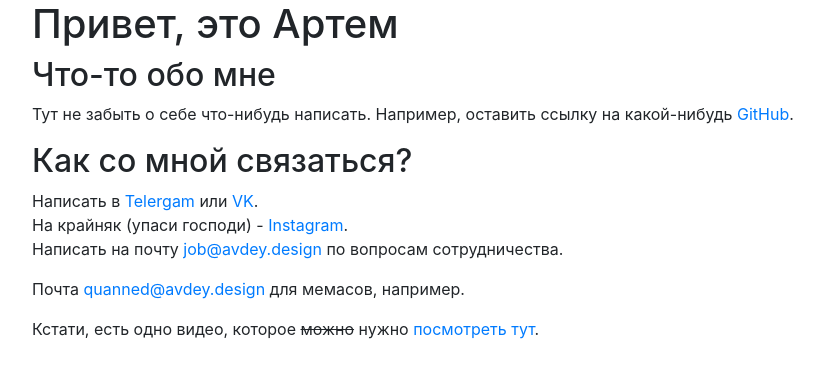
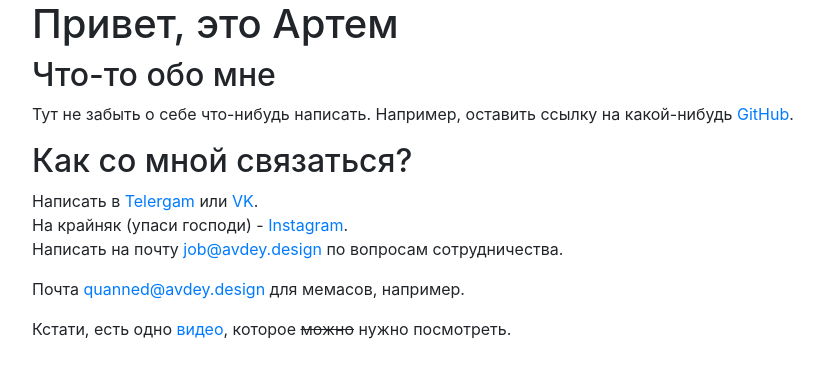
Before and after one commit to quanned/my-site, a plain HTML site: page index.html in a window 1280 px wide. Shown: the whole page, without its empty margins (53-873 px from the left). Drawn offline with nearby package versions, Linux system fonts and the light colour scheme.

Commit message:
rename video link

```diff
--- a/index.html
+++ b/index.html
@@ -29,8 +29,7 @@
             <p>
                 Почта <a href="mailto:quanned@avdey.design">quanned@avdey.design</a> для мемасов, например.
             </p>
-            <p>Кстати, есть одно видео, которое <del>можно</del> нужно <a href="https://youtu.be/EqQuihD0hoI">посмотреть
-                    тут</a>.</p>
+            <p>Кстати, есть одно <a href="https://youtu.be/EqQuihD0hoI">видео</a>, которое <del>можно</del> нужно посмотреть.</p>
         </div>
         <script src="https://ajax.googleapis.com/ajax/libs/jquery/1.11.0/jquery.min.js"></script>
         <script src="js/jquery.nicescroll.js"></script>
```
